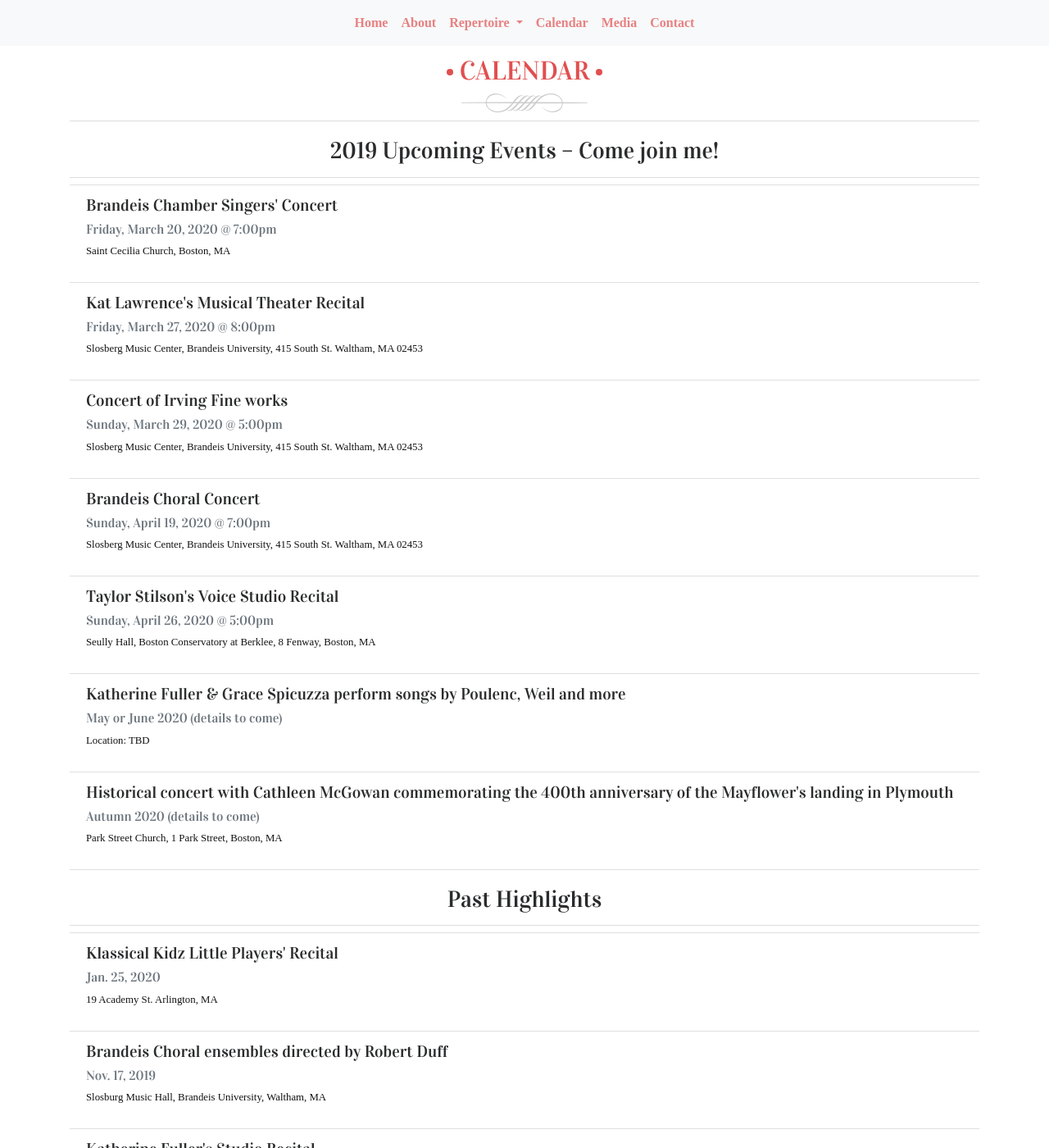
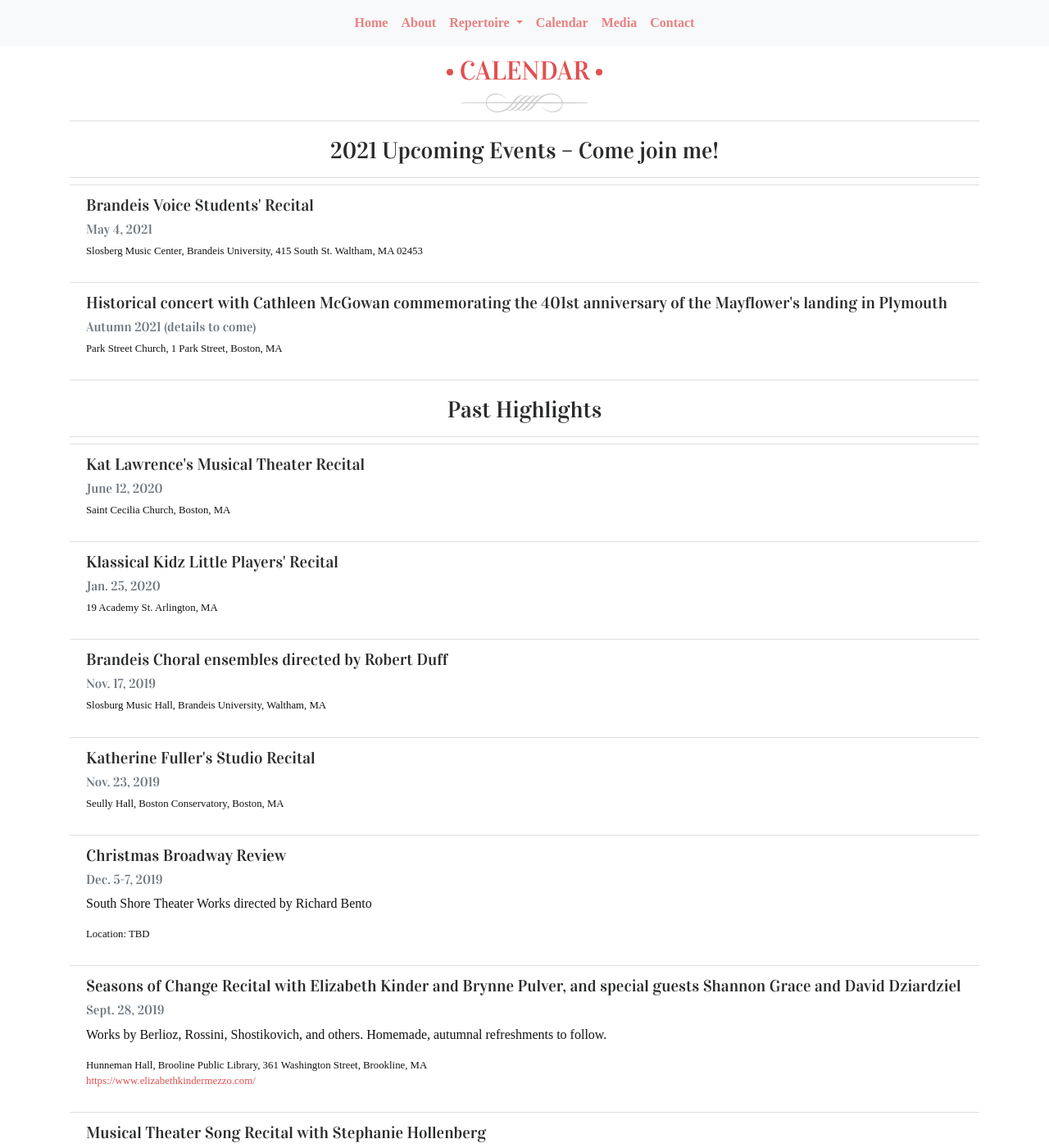
Before and after one commit to musicbygraceevelyn/musicbygraceevelyn.github.io, a Jekyll site: the page built from calendar.md, in a window 1280 px wide and 1400 px high. Shown: the whole window at 82% size. Built offline with Jekyll 4.4.1, drawn with Linux system fonts in a browser that asks for light colours; some web fonts are replaced.

Commit message:
calendar update

```diff
--- a/calendar.md
+++ b/calendar.md
@@ -3,39 +3,21 @@ title: Calendar
 layout: single
 
 current_events:
-- date: Friday, March 20, 2020
-  time: 7:00pm
-  title: Brandeis Chamber Singers' Concert
-  location: Saint Cecilia Church, Boston, MA
 
-- date: Friday, March 27, 2020
-  title: Kat Lawrence's Musical Theater Recital
-  time: 8:00pm
+- date: May 4, 2021
+  title: Brandeis Voice Students' Recital
   location: Slosberg Music Center, Brandeis University, 415 South St. Waltham, MA 02453
 
-- date: Sunday, March 29, 2020
-  time: 5:00pm
-  title: Concert of Irving Fine works
-  location: Slosberg Music Center, Brandeis University, 415 South St. Waltham, MA 02453
-
-- date: Sunday, April 19, 2020
-  time: 7:00pm
-  title: Brandeis Choral Concert
-  location: Slosberg Music Center, Brandeis University, 415 South St. Waltham, MA 02453
-
-- date: Sunday, April 26, 2020
-  time: 5:00pm
-  title: Taylor Stilson's Voice Studio Recital
-  location: Seully Hall, Boston Conservatory at Berklee, 8 Fenway, Boston, MA
-
-- date: May or June 2020 (details to come)
-  title: Katherine Fuller & Grace Spicuzza perform songs by Poulenc, Weil and more
-
-- date: Autumn 2020 (details to come)
-  title: Historical concert with Cathleen McGowan commemorating the 400th anniversary of the Mayflower's landing in Plymouth
+- date: Autumn 2021 (details to come)
+  title: Historical concert with Cathleen McGowan commemorating the 401st anniversary of the Mayflower's landing in Plymouth
   location: Park Street Church, 1 Park Street, Boston, MA
 
 past_events:
+
+- date: June 12, 2020
+  title: Kat Lawrence's Musical Theater Recital
+  location: Saint Cecilia Church, Boston, MA
+
 - date: Jan. 25, 2020
   title: Klassical Kidz Little Players' Recital
   location: 19 Academy St. Arlington, MA
@@ -185,7 +167,7 @@ past_events:
 
 {% include titleborder %}
 
-### 2019 Upcoming Events -- Come join me!
+### 2021 Upcoming Events -- Come join me!
 
 {% include events.html items=page.current_events %}
 
```
Also changed, not shown: about.md (+1 -1 lines).
